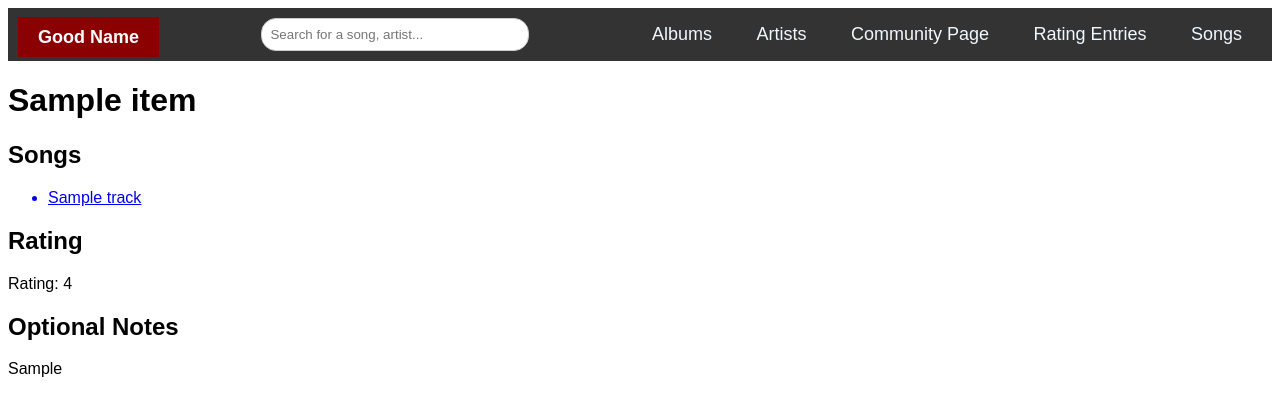
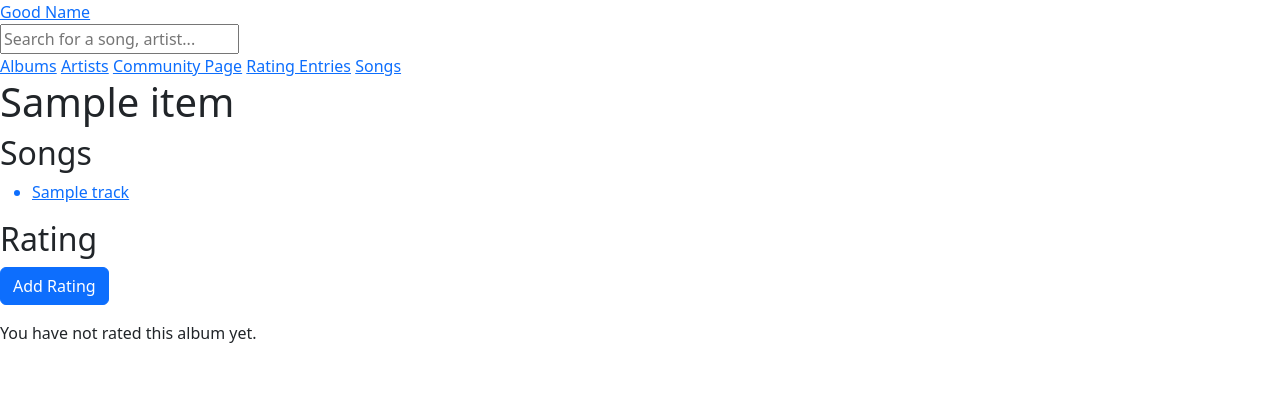
Before and after one commit to Moyin3/music_rating, a Django app: page /album/1/ in a window 1280 px wide. Shown: the top 416 px of the page. Run offline with Django 5.2, Linux system fonts and the light colour scheme; tables that the repository leaves empty hold one stand-in row (values such as "Sample post"); a database or web service that is not in the repository returns one stand-in record (values such as "Sample title"); data that the repository does not hold is empty.

Commit message:
Changed the folder name of the css. Also added a form to start the creating a review process, along with the relevant url required.

```diff
--- /dev/null
+++ b/music_rating/forms.py
@@ -0,0 +1,11 @@
+from django import forms
+from .models import Song, Album, Single, EP, Artist
+
+class AlbumRatingForm(forms.ModelForm):
+    class Meta:
+        model = Album
+        fields = ['album_rating', 'optional_writing']
+        widgets = {
+            'album_rating': forms.NumberInput(attrs={'placeholder': 'Rating'}),
+            'optional_writing': forms.Textarea(attrs={'placeholder': 'Optional writing'}),
+        }
--- a/music_rating/templates/music_rating/album_detail.html
+++ b/music_rating/templates/music_rating/album_detail.html
@@ -5,6 +5,8 @@
 <head>
     <meta charset="UTF-8">
     <title>{{ album.album_name }} - Details</title>
+    <link href="https://cdn.jsdelivr.net/npm/bootstrap@5.3.0/dist/css/bootstrap.min.css" rel="stylesheet">
+    <script src="https://cdn.jsdelivr.net/npm/bootstrap@5.3.0/dist/js/bootstrap.bundle.min.js"></script>
     <link rel="stylesheet" href="{% static 'music_rating/general.css' %}">
     <script src="{% static 'java_script/search.js' %}"></script>
 </head>
@@ -36,9 +38,45 @@
                 <li>No tracks available</li>
             {% endfor %}
         </ul>
+        <div class = "rating_section">
         <h2>Rating</h2>
-        <p>Rating: {{ album.rating }}</p>
+        <p>
+        <button class="btn btn-primary" data-bs-toggle="modal" data-bs-target="#rateModal{{ album.id }}">
+        Add Rating
+        </button>
+        </p>
+        <p>
+            {% if album_obj.album_rating %}
+                {{ album_obj.album_rating.score}}
+            {% else %}
+                You have not rated this album yet.
+            {% endif %}
+        </p>
+        <!--
         <h2>Optional Notes</h2>
         <p>{{ album.optional_writing|default:"No additional information available." }}</p>
+        -->
+        </div>
+
+        <!-- Modal -->
+<div class="modal fade" id="rateModal{{ album.id }}" tabindex="-1" aria-hidden="true">
+    <div class="modal-dialog">
+      <div class="modal-content">
+        {% if album.id %}
+        <form method="POST" action="{% url 'rate_album' album.id %}">
+          {% csrf_token %}
+          {{ form.as_p }}
+          <div class="modal-footer">
+            <button type="submit" class="btn btn-success">Save Rating</button>
+            <button type="button" class="btn btn-secondary" data-bs-dismiss="modal">Close</button>
+          </div>
+
+        </form>
+        {% else %}
+        <p>Error: Missing Spotify ID</p>
+        {% endif %}
+      </div>
+    </div>
+  </div>
 </body>
 </html>
--- a/music_rating/templates/music_rating/song_detail.html
+++ b/music_rating/templates/music_rating/song_detail.html
@@ -47,11 +47,11 @@
             </ul>
         </div>
     </div>
-    <!--
+    <div class="rating">
     <h2>Rating</h2>
     <p>Rating: {{ track.rating }}</p>
     <h2>Optional Notes</h2>
     <p>{{ track.optional_writing|default:"No additional information available." }}</p>
-    -->
+    </div>
 </body>
 </html>
--- a/music_rating/views.py
+++ b/music_rating/views.py
@@ -1,4 +1,4 @@
-from django.shortcuts import render, get_object_or_404
+from django.shortcuts import render, get_object_or_404, redirect
 from django.http import HttpResponse, JsonResponse
 from django.template import loader
 from .utils.spotify import SpotifyUtils
@@ -6,6 +6,7 @@ import json
 import requests
 
 from .models import Song, Album, Artist
+from .forms import AlbumRatingForm
 
 spotify_handler = SpotifyUtils()
 
@@ -38,6 +39,16 @@ def compage(request):
     template = loader.get_template("music_rating/compage.html")
     return HttpResponse(template.render({}, request))
 
+def rate_album(request, spotify_id):
+    if request.method == 'POST':
+        form = AlbumRatingForm(request.POST)
+        if form.is_valid():
+            rating = form.cleaned_data['rating']
+            album = get_object_or_404(Album, spotify_id=spotify_id)
+            album.rating = rating
+            album.save()
+        return redirect('album_detail', spotify_id=spotify_id)
+
 def song_detail(request, spotify_id):
     request.GET = request.GET.copy()
     request.GET['type'] = 'tracks'
@@ -65,9 +76,13 @@ def album_detail(request, spotify_id):
     if album_response.status_code == 200:
         album_data = album_response.json()
         tracks = album_data.get('tracks', {}).get('items', [])  # Extract tracks from the album data
+        album_object = Album.objects.filter(spotify_id=spotify_id).first()
+        form = AlbumRatingForm()  # Initialize the form for album rating
         return render(request, 'music_rating/album_detail.html', {
             'album': album_data,
             'tracks': tracks,
+            'album_obj': album_object,  # Pass the Album object if it exists
+            'form': form,  # Pass the form for album rating
         })
     elif album_response.status_code == 401:  # Unauthorized (invalid or expired token)
         print("Access token expired. Refreshing token...")
@@ -81,9 +96,13 @@ def album_detail(request, spotify_id):
             if album_response.status_code == 200:
                 album_data = album_response.json()
                 tracks = album_data.get('tracks', {}).get('items', [])
+                album_object = Album.objects.filter(spotify_id=spotify_id).first()
+                form = AlbumRatingForm()
                 return render(request, 'music_rating/album_detail.html', {
                     'album': album_data,
                     'tracks': tracks,
+                    'album_obj': album_object,  # Pass the Album object if it exists
+                    'form': form,  # Pass the form for album rating
                 })
         print("ERROR: Failed to refresh access token")
         return HttpResponse("Error refreshing access token", status=500)
--- a/music_rating_website/urls.py
+++ b/music_rating_website/urls.py
@@ -33,4 +33,5 @@ urlpatterns = [
     path('song/<str:spotify_id>/', views.song_detail, name='song_detail'),  # Detail page for a single track
     path('artist/<str:spotify_id>/', views.artist_detail, name='artist_detail'),  # Detail page for a single artist
     path('id-retrieval/', views.spotify_id_retrieval, name='id_retrieval'), # Return id
+    path('rate-album/<str:spotify_id>/', views.rate_album, name='rate_album'),
 ] + debug_toolbar_urls()
```
Also changed, not shown: music_rating/static/music_rating_css/albumpage.css (added), music_rating/static/music_rating_css/artistpage.css (added), music_rating/static/music_rating_css/general.css (renamed from music_rating/static/music_rating/general.css).
